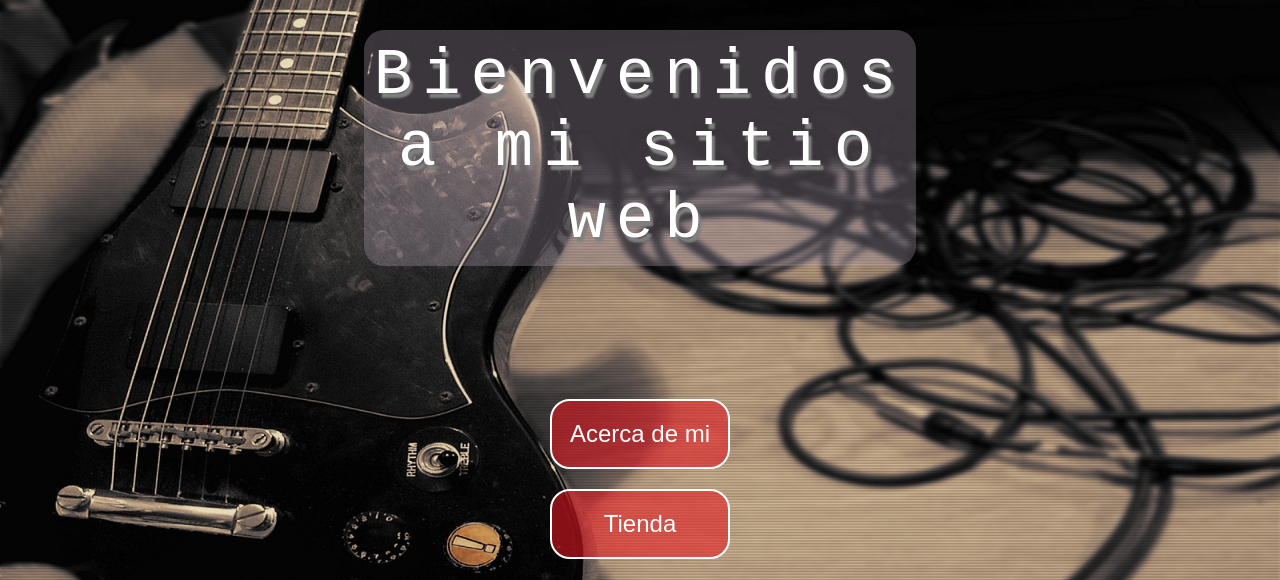
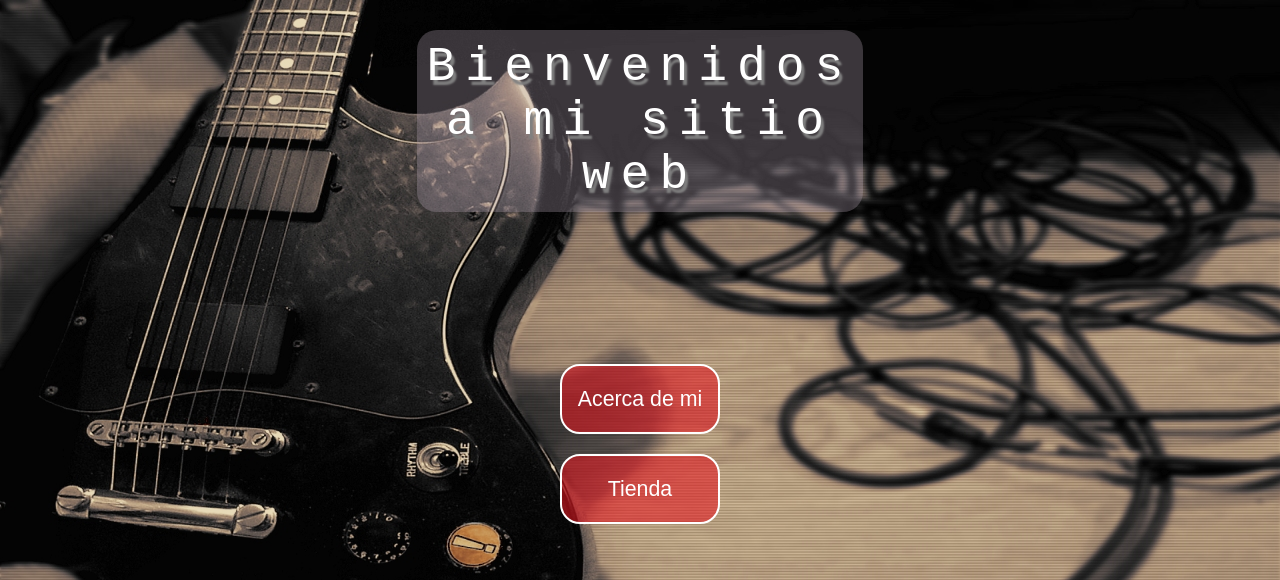
Before and after one commit to julianesp/mystore, a plain HTML site: page index.html in a window 1280 px wide. Shown: the top 580 px of the page. Drawn offline with Linux system fonts and the light colour scheme; a web font is replaced by a local one.

Commit message:
Rediseñando index - puse zoom y quedaron muy grandes los botones y el título

```diff
--- a/css/main.css
+++ b/css/main.css
@@ -44,7 +44,7 @@ body {
     /* display: block; */
     align-items: center;
     font-family: 'Roboto mono', monospace;
-    font-size: 4em;
+    font-size: 3em;
     font-weight: 700px;
     /* espacio entre letras */
     letter-spacing: 10px;
@@ -74,7 +74,7 @@ body {
 
 .home-main .enlaces button {
     display: block;
-    width: 180px;
+    width: 160px;
     height: 70px;
     background-color: #e6182191;
     border: 2px solid white;
@@ -84,7 +84,7 @@ body {
 }
 
 .home-main .enlaces button a {
-    font-size: 1.8em;
+    font-size: 1.6em;
     text-decoration: none;
     color: white;
 }
```
